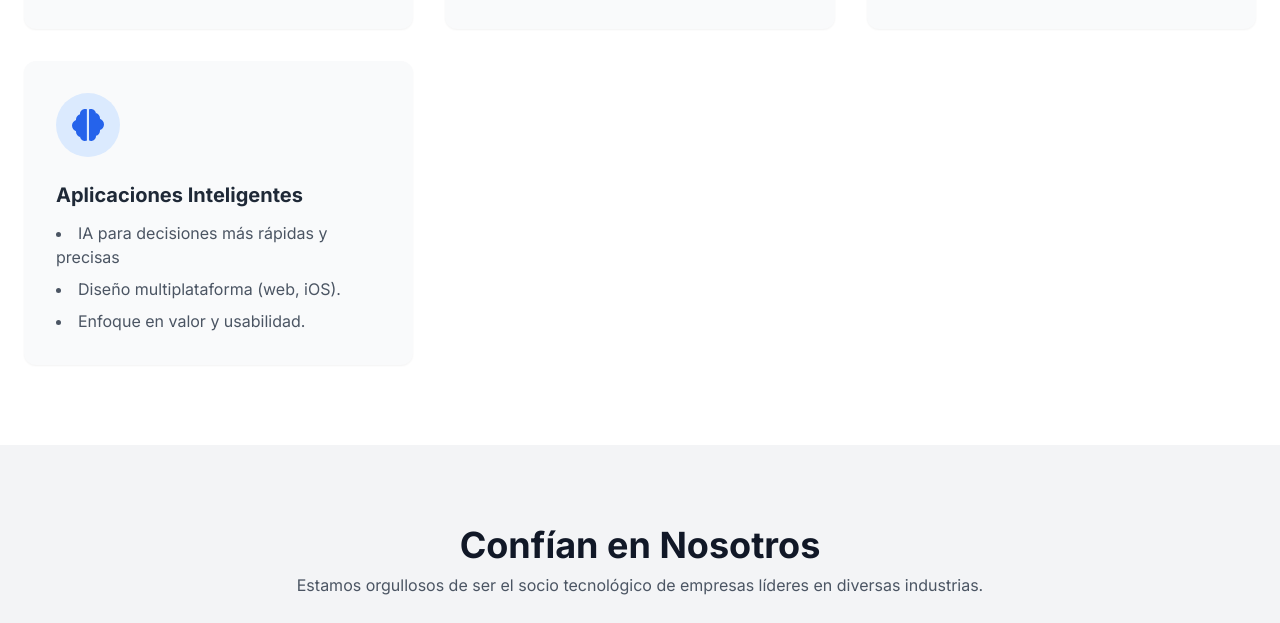
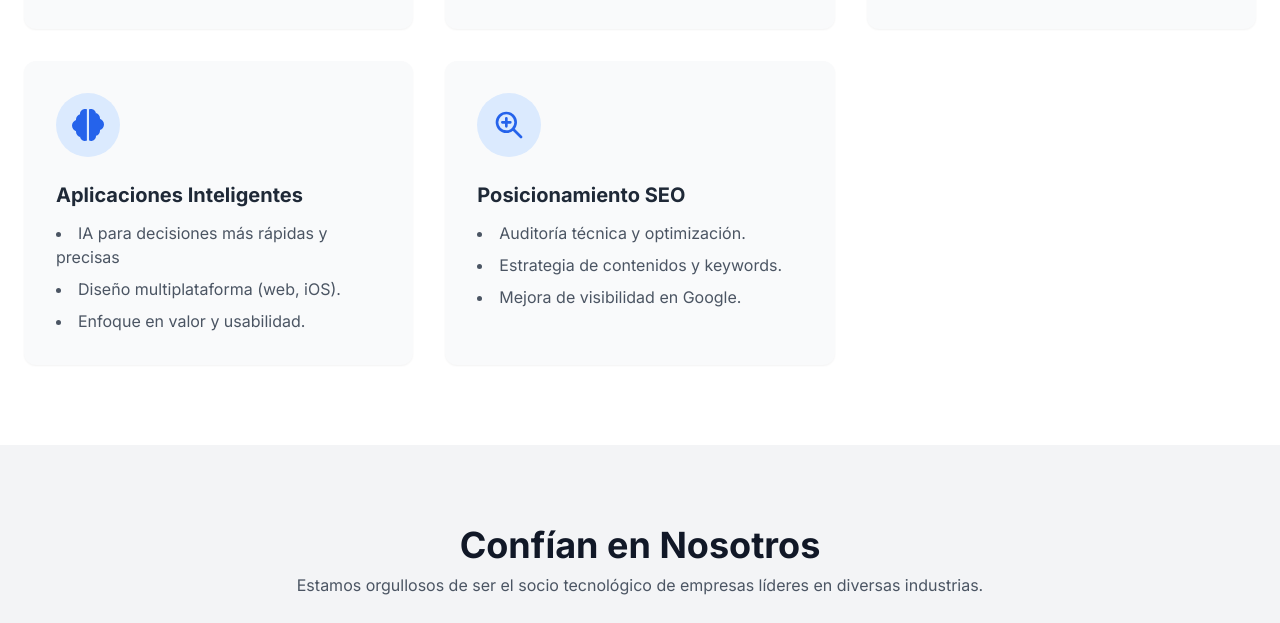
Before and after one commit to Tralcan/thinkit, a website: page index.html in a window 1280 px wide. Shown: the part 1563-2186 px from the top of the page. Drawn offline with Linux system fonts and the light colour scheme.

Commit message:
Servicio SEO

```diff
--- a/index.html
+++ b/index.html
@@ -320,6 +320,24 @@
                             <li>Enfoque en valor y usabilidad.</li>
                         </ul>
                     </article>
+                    <!-- Tarjeta 8: SEO -->
+                    <article
+                        class="bg-gray-50 p-8 rounded-xl shadow-sm hover:shadow-lg transition-shadow duration-300 flex flex-col">
+                        <div class="bg-blue-100 text-blue-600 rounded-full h-16 w-16 flex items-center justify-center mb-6 flex-shrink-0"
+                            aria-hidden="true">
+                            <svg xmlns="http://www.w3.org/2000/svg" class="h-8 w-8" fill="none" viewBox="0 0 24 24"
+                                stroke="currentColor" stroke-width="2">
+                                <path stroke-linecap="round" stroke-linejoin="round"
+                                    d="M21 21l-6-6m2-5a7 7 0 11-14 0 7 7 0 0114 0zM10 7v3m0 0v3m0-3h3m-3 0H7" />
+                            </svg>
+                        </div>
+                        <h3 class="text-xl font-bold mb-3">Posicionamiento SEO</h3>
+                        <ul class="text-gray-600 space-y-2 list-disc list-inside flex-grow">
+                            <li>Auditoría técnica y optimización.</li>
+                            <li>Estrategia de contenidos y keywords.</li>
+                            <li>Mejora de visibilidad en Google.</li>
+                        </ul>
+                    </article>
                 </div>
             </div>
         </section>
```
